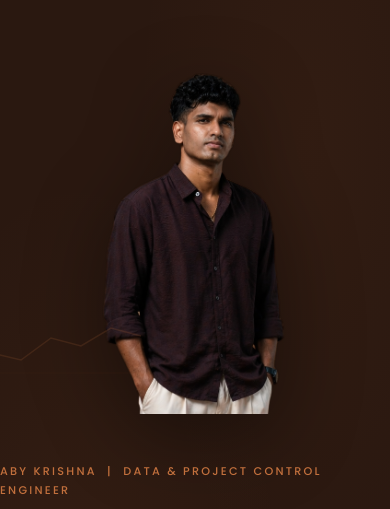
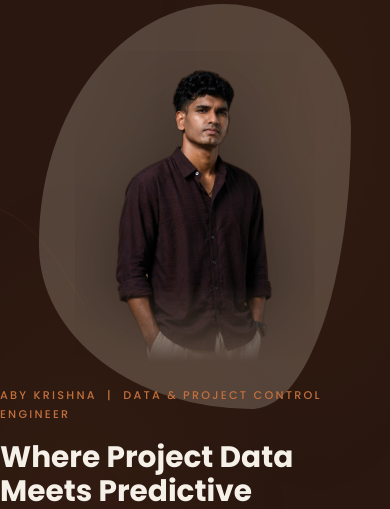
Before and after one commit to abykrishna/My-portfolio, a plain HTML site: page portfolio 2/index.html in a window 390 px wide. Shown: the part 61-570 px from the top of the page. Drawn offline with Linux system fonts and the light colour scheme.

Commit message:
Add files via upload

```diff
--- a/portfolio 2/index.html
+++ b/portfolio 2/index.html
@@ -172,8 +172,8 @@
     /* Fade-in animation */
     .reveal {
       opacity: 0;
-      transform: translateY(28px);
-      transition: opacity 0.7s ease, transform 0.7s ease;
+      transform: translateY(35px);
+      transition: opacity 1.2s cubic-bezier(0.25, 1, 0.5, 1), transform 1.2s cubic-bezier(0.25, 1, 0.5, 1);
     }
 
     .reveal.visible {
@@ -245,6 +245,38 @@
         radial-gradient(ellipse at 20% 80%, rgba(194, 112, 61, 0.08) 0%, transparent 50%),
         radial-gradient(ellipse at 80% 20%, rgba(194, 112, 61, 0.05) 0%, transparent 40%);
       pointer-events: none;
+      animation: pulseBg 10s ease-in-out infinite alternate;
+    }
+
+    @keyframes pulseBg {
+      0% { opacity: 0.7; transform: scale(1); }
+      100% { opacity: 1; transform: scale(1.05); }
+    }
+
+    /* Subtle mobile background lines */
+    .hero-mobile-bg {
+      display: none;
+      position: absolute;
+      inset: 0;
+      z-index: 1;
+      pointer-events: none;
+      opacity: 0.15;
+    }
+
+    .hero-mobile-bg svg {
+      width: 100%;
+      height: 100%;
+    }
+
+    .hero-mobile-bg path {
+      stroke-dasharray: 1000;
+      stroke-dashoffset: 1000;
+      animation: dash 4s ease-in-out infinite alternate;
+    }
+
+    @keyframes dash {
+      0% { stroke-dashoffset: 1000; }
+      100% { stroke-dashoffset: 0; }
     }
 
     .hero-grid {
@@ -300,6 +332,20 @@
       max-width: 420px;
     }
 
+    .hero-blob {
+      position: absolute;
+      inset: -15%;
+      background: rgba(212, 200, 184, 0.25);
+      z-index: -1;
+      border-radius: 40% 60% 70% 30% / 40% 50% 60% 50%;
+      animation: morph 8s ease-in-out infinite alternate;
+    }
+
+    @keyframes morph {
+      0% { border-radius: 40% 60% 70% 30% / 40% 50% 60% 50%; }
+      100% { border-radius: 60% 40% 30% 70% / 60% 30% 70% 40%; }
+    }
+
     .hero-photo {
       width: 100%;
       height: auto;
@@ -307,6 +353,8 @@
       object-fit: contain;
       object-position: bottom center;
       filter: drop-shadow(0 20px 40px rgba(0, 0, 0, 0.4));
+      -webkit-mask-image: linear-gradient(to bottom, black 75%, transparent 100%);
+      mask-image: linear-gradient(to bottom, black 75%, transparent 100%);
     }
 
     .hero-photo-fallback {
@@ -719,13 +767,22 @@
 
     /* ── RESPONSIVE ── */
     @media (max-width: 900px) {
-      .hero-grid,
+      .hero-grid {
+        grid-template-columns: 1fr;
+        gap: 1.5rem;
+      }
       .about-grid {
         grid-template-columns: 1fr;
+        gap: 1.5rem;
       }
 
-      .hero-visual { order: -1; }
-      .hero-photo-wrap { max-width: 280px; margin: 0 auto; }
+      /* Stack photo top, text below */
+      .hero-visual { order: -1; align-items: flex-end; }
+      .hero-photo-wrap { max-width: 240px; margin: 0 auto; }
+      .about-photo-wrap { max-width: 220px; margin: 0 auto; }
+
+      .hero-mobile-bg { display: block; }
+      .hero-chart { display: none; } /* Hide the rigid desktop chart */
 
       .comp-grid,
       .project-grid {
@@ -737,6 +794,18 @@
     }
 
     @media (max-width: 640px) {
+      .hero-headline {
+        font-size: 1.85rem;
+        margin-bottom: 1rem;
+      }
+      .hero-eyebrow {
+        margin-bottom: 1rem;
+      }
+      .hero-tagline {
+        font-size: 1rem;
+        margin-bottom: 2rem;
+      }
+
       .nav-links {
         display: none;
         position: absolute;
@@ -789,6 +858,12 @@
 
   <!-- Hero -->
   <section class="hero" id="hero">
+    <div class="hero-mobile-bg" aria-hidden="true">
+      <svg viewBox="0 0 400 800" fill="none" xmlns="http://www.w3.org/2000/svg">
+        <path d="M-50 200 C 100 200, 50 400, 250 400 S 400 600, 500 600" stroke="#C2703D" stroke-width="2" opacity="0.3"/>
+        <path d="M-50 250 C 120 220, 80 450, 200 500 S 350 700, 450 650" stroke="#6B5A4E" stroke-width="1.5" opacity="0.2"/>
+      </svg>
+    </div>
     <div class="container hero-grid">
       <div class="hero-content reveal">
         <p class="hero-eyebrow">Aby Krishna &nbsp;|&nbsp; Data & Project Control Engineer</p>
@@ -801,6 +876,7 @@
       </div>
       <div class="hero-visual reveal reveal-delay-2">
         <div class="hero-photo-wrap">
+          <div class="hero-blob"></div>
           <img
             src="ME2_no_bg.png"
             alt="Aby Krishna — Data & Project Control Engineer"
@@ -917,7 +993,7 @@
             <h3>FabTrack Pro</h3>
             <p>Custom fabrication tracking dashboard with stage progress, supervisor performance metrics, and drill-through reports for shop-floor visibility.</p>
             <div class="project-tags">
-              <span class="tag">Power BI</span><span class="tag">DAX</span><span class="tag">SQL</span>
+              <span class="tag">AI powered build</span><span class="tag">Prompt engineering</span><span class="tag">Dashboard design</span>
             </div>
           </div>
         </article>
@@ -1033,7 +1109,8 @@
           entries.forEach(function (entry) {
             if (entry.isIntersecting) {
               entry.target.classList.add('visible');
-              observer.unobserve(entry.target);
+            } else {
+              entry.target.classList.remove('visible');
             }
           });
         }, { threshold: 0.12, rootMargin: '0px 0px -40px 0px' });
```
Also changed, not shown: portfolio 2/Core theme to follow.jpeg (added), portfolio 2/ME2 size.png (added), portfolio 2/Primavera P6 (2).png (added), portfolio 2/Screenshot 2026-04-03 123124.png (added), portfolio 2/Screenshot 2026-05-28 172144.png (added), portfolio 2/Screenshot 2026-05-28 172158.png (added), portfolio 2/Screenshot 2026-05-28 172233.png (added), 1 other file.
